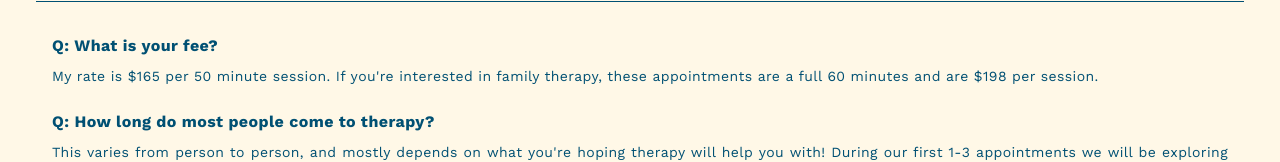
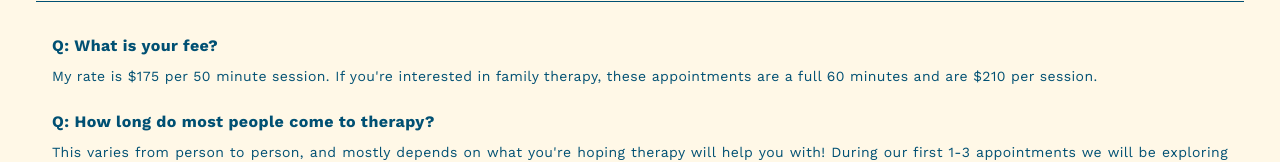
Before and after one commit to trroev/guided-growth-with-rachael, a Next.js app: page /faq in a window 1280 px wide. Shown: the part 191-353 px from the top of the page. Built offline with nearby package versions, Linux system fonts and the light colour scheme.

Commit message:
updated fees on faq and services pages. updated meta description

```diff
--- a/components/Layout.tsx
+++ b/components/Layout.tsx
@@ -20,7 +20,7 @@ const Layout = ({ children, title }: Props) => {
         />
         <meta
           name="description"
-          content="Website for Rachael Mathiak, LMSW"
+          content="Rachael Mathiak, LMSW, owner of Rachael Mathiak Therapy, LLC, provides outpatient therapy for kids, teens, adults and families. In person availability in Grand Rapids, Michigan, telehealth availablity for California, Massachusetts and Michigan."
         />
         <meta
           name="keywords"
--- a/pages/faq.tsx
+++ b/pages/faq.tsx
@@ -14,9 +14,9 @@ const FAQ = () => (
               <h5>Q: What is your fee?</h5>
             </div>
             <p className="text-sm md:text-justify">
-              My rate is $165 per 50 minute session. If you&#39;re
+              My rate is $175 per 50 minute session. If you&#39;re
               interested in family therapy, these appointments are a
-              full 60 minutes and are $198 per session.
+              full 60 minutes and are $210 per session.
             </p>
           </div>
           <div className="px-4 pb-6">
--- a/pages/services.tsx
+++ b/pages/services.tsx
@@ -12,9 +12,9 @@ const Services = () => (
           <div className="border-b border-green mb-6">
             <ul className="list-disc">
               <li className="pb-4">
-                My rate is $165 per 50 minute session. If you&#39;re
+                My rate is $175 per 50 minute session. If you&#39;re
                 interested in family therapy, these appointments are a
-                full 60 minutes and are $198 per session
+                full 60 minutes and are $210 per session
                 <p className="italic text-sm pt-2">
                   * Sliding scale slots available based on need and
                   schedule availability
```
